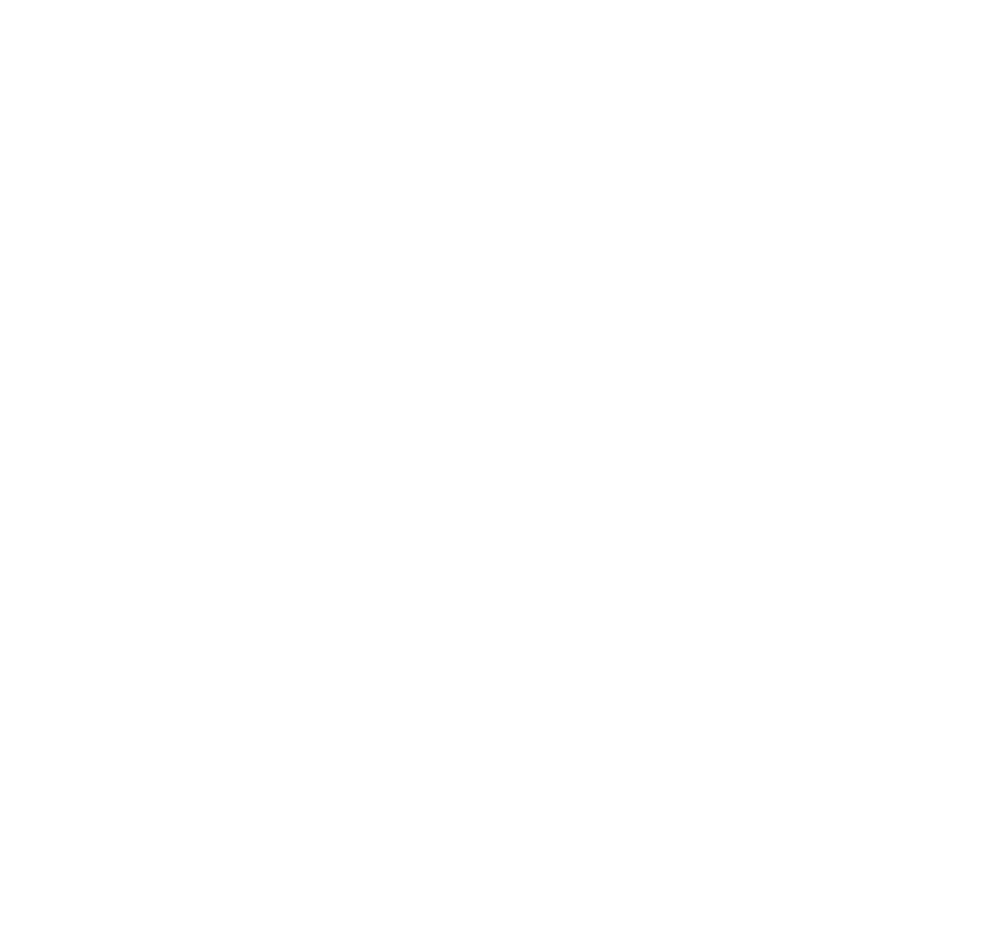
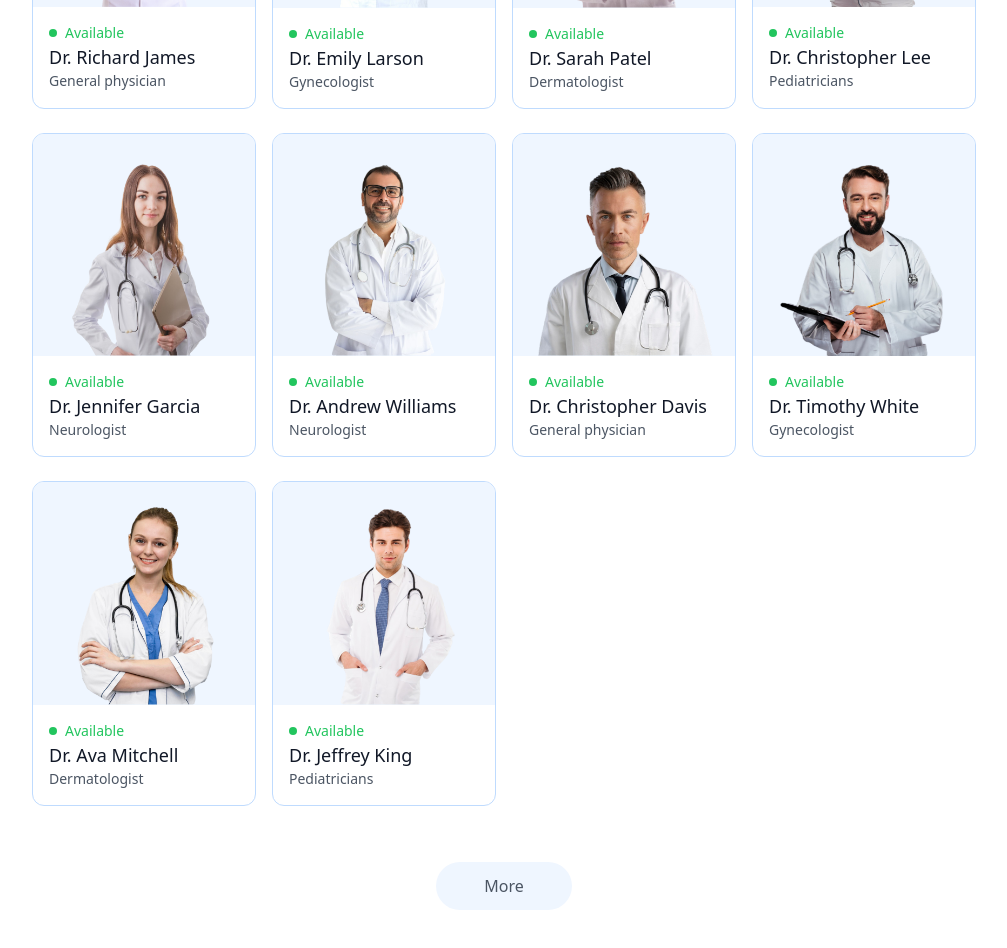
Before and after one commit to Ponkoj644/doctor-appointment-booking-app, a React (Vite) app in the folder frontend/: page / in a window 1280 px wide. Shown: the part 1380-2328 px from the top of the page, without its empty margins (136-1143 px from the left). Before the commit the page ends 972 px from the top, so only its background shows below. Built offline with nearby package versions, Linux system fonts and the light colour scheme.

Commit message:
upload top doctors  section

```diff
--- a/frontend/index.html
+++ b/frontend/index.html
@@ -1,5 +1,5 @@
 <!DOCTYPE html>
-<html lang="en">
+<html lang="en" class="scroll-smooth">
   <head>
     <meta charset="UTF-8" />
     <link rel="icon" type="image/svg+xml" href="/vite.svg" />
--- a/frontend/src/components/Header.jsx
+++ b/frontend/src/components/Header.jsx
@@ -2,7 +2,7 @@
 
 const Header = () => {
   return (
-    <div className=" flex flex-col md:flex-row flex-wrap bg-primary rounded-lg px-6 md:px-10 lg:px-20">
+    <div className=" flex flex-col md:flex-row flex-wrap bg-primary rounded-lg px-6 md:px-10 lg:px-20 ">
       {/* ~~~~~~~~~ Left side ~~~~~~~~ */}
       <div className="w-1/2 flex flex-col items-start justify-center gap-4 py-10 m-auto md:py-[10vh] md:mb-[-30px]">
         <p className=" text-3xl md:text-4xl lg:text-5xl text-white font-semibold leading-tight md:leading-tight lg:leading-tight">
--- a/frontend/src/components/SpecialityMenu.jsx
+++ b/frontend/src/components/SpecialityMenu.jsx
@@ -3,7 +3,7 @@
 const SpecialityMenu = () => {
   return (
     <div
-      className="flex flex-col items-center gap-4 py-16 text-gray-800"
+      className="flex flex-col items-center gap-4 py-16 text-gray-800 "
       id="speciality"
     >
       <h1 className="text-3xl font-medium">Find By Speciality</h1>
--- /dev/null
+++ b/frontend/src/components/TopDoctors.jsx
@@ -0,0 +1,59 @@
+import { useContext } from "react";
+import { useNavigate } from "react-router-dom";
+import { AppContext } from "../context/AppContext";
+
+const TopDoctors = () => {
+  const navigate = useNavigate();
+  const { doctors } = useContext(AppContext);
+  return (
+    <div className=" flex flex-col items-center gap-4 my-16 text-gray-800 md:mx-10">
+      <h1 className=" text-3xl font-medium">Top Doctors to Book</h1>
+      <p className=" sm:w-1/3 text-center text-sm">
+        Simply browse through our extensive list of trusted doctors.
+      </p>
+
+      <div className=" w-full grid grid-cols-auto gap-4 pt-5 gap-y-6 px-3 sm:px-0 ">
+        {doctors.slice(0, 10).map((item, index) => (
+          <div
+            onClick={() => navigate(`/appointment/${item._id}`)}
+            className=" border border-blue-200 rounded-xl overflow-hidden cursor-pointer hover:translate-y-[-10px] transition-all duration-300"
+            key={index}
+          >
+            <img className=" bg-blue-50" src={item.image} alt="Top Doctor" />
+
+            <div className=" p-4">
+              <div
+                className=" flex items-center gap-2 text-sm
+              text-center text-green-500
+              "
+              >
+                <span
+                  className=" bg-green-500 w-2 h-2
+                rounded-full
+                "
+                ></span>
+                <p>Available</p>
+              </div>
+              <h1 className=" text-gray-900 text-lg  font-medium">
+                {item.name}
+              </h1>
+              <p className=" text-gray-600 text-sm">{item.speciality}</p>
+            </div>
+          </div>
+        ))}
+      </div>
+
+      <button
+        onClick={() => {
+          navigate("/doctors");
+          scrollTo(0, 0);
+        }}
+        className=" bg-blue-50 text-gray-600 px-12 py-3 rounded-full mt-10 hover:translate-y-[-10px] transition-all duration-300"
+      >
+        More
+      </button>
+    </div>
+  );
+};
+
+export default TopDoctors;
--- /dev/null
+++ b/frontend/src/context/AppContext.jsx
@@ -0,0 +1,16 @@
+import { createContext } from "react";
+import { doctors } from "../assets/assets";
+
+export const AppContext = createContext();
+
+const AppContextProvider = (props) => {
+  const value = {
+    doctors,
+  };
+
+  return (
+    <AppContext.Provider value={value}>{props.children}</AppContext.Provider>
+  );
+};
+
+export default AppContextProvider;
--- a/frontend/src/index.css
+++ b/frontend/src/index.css
@@ -6,6 +6,10 @@
   @apply block;
 }
 
-::-webkit-scrollbar{
-  @apply hidden
+div::-webkit-scrollbar {
+  @apply hidden;
 }
+
+.hide {
+  @apply hidden;
+}
--- a/frontend/src/main.jsx
+++ b/frontend/src/main.jsx
@@ -3,8 +3,12 @@
 import App from "./App.jsx";
 import "./index.css";
 
+import AppContextProvider from "./context/AppContext.jsx";
+
 createRoot(document.getElementById("root")).render(
   <BrowserRouter>
-    <App />
+    <AppContextProvider>
+      <App />
+    </AppContextProvider>
   </BrowserRouter>
 );
--- a/frontend/src/pages/Home.jsx
+++ b/frontend/src/pages/Home.jsx
@@ -1,11 +1,13 @@
 import Header from "../components/Header";
 import SpecialityMenu from "../components/SpecialityMenu";
+import TopDoctors from "../components/TopDoctors";
 
 const Home = () => {
   return (
     <div>
       <Header />
       <SpecialityMenu />
+      <TopDoctors/>
     </div>
   );
 };
--- a/frontend/tailwind.config.js
+++ b/frontend/tailwind.config.js
@@ -4,7 +4,10 @@
   theme: {
     extend: {
       colors: {
-        'primary': "#5f6fff",
+        primary: "#5f6fff",
+      },
+      gridTemplateColumns: {
+        auto: "repeat(auto-fill, minmax(200px,1fr))",
       },
     },
   },
```
Also changed, not shown: 1 other file (tests, documents, lock files or other folders).
